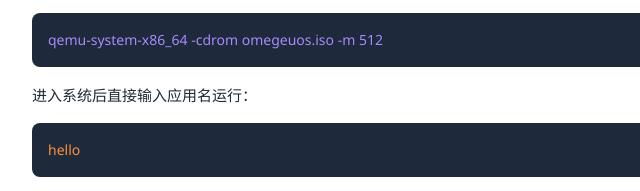
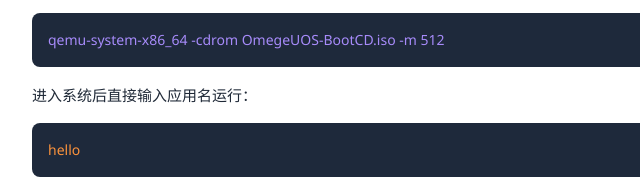
Before and after one commit to deeplearning-corporation/omegeuos-docs, a plain HTML site: page docs/index.html in a window 1280 px wide. Shown: the part 2171-2362 px from the top of the page, 308-948 px from the left. Drawn offline with Linux system fonts and the light colour scheme.

Commit message:
Update boot command for Omege UOS

```diff
--- a/docs/index.html
+++ b/docs/index.html
@@ -393,7 +393,7 @@
         <section class="section" id="iso-run">
             <h2>8. 运行 Omege UOS</h2>
             <div class="code">
-                <span class="cmd">qemu-system-x86_64 -cdrom omegeuos.iso -m 512</span>
+                <span class="cmd">qemu-system-x86_64 -cdrom OmegeUOS-BootCD.iso -m 512</span>
             </div>
             <p>进入系统后直接输入应用名运行：</p>
             <div class="code">
```
